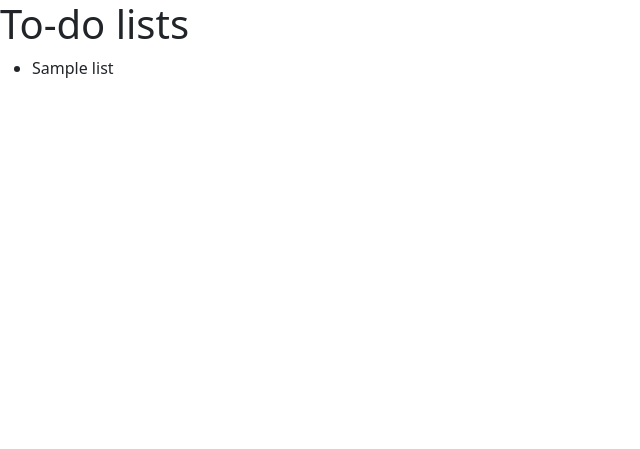
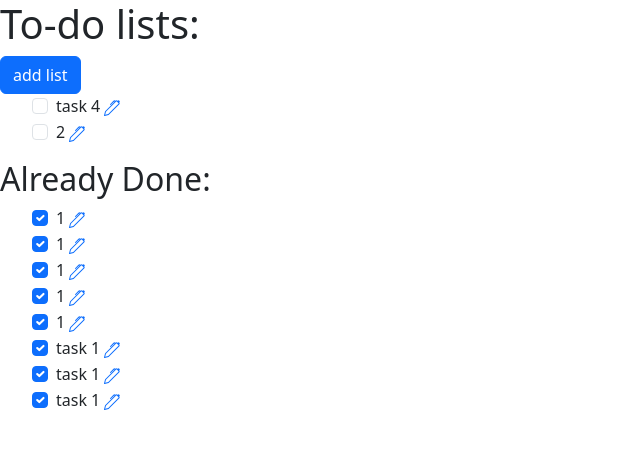
Before and after one commit to gacoelho/Desafio_Petronect, a Django app: page / in a window 1280 px wide. Shown: the top 449 px of the page, without its empty margins (0-640 px from the left). Run offline with Django 4.2, Linux system fonts and the light colour scheme; data comes from the database, SQL or seed files in the repository; tables that the repository leaves empty hold one stand-in row (values such as "Sample post").

Commit message:
edit done;

```diff
--- a/to_do_petronect/templates/to_do/index.html
+++ b/to_do_petronect/templates/to_do/index.html
@@ -7,10 +7,39 @@
     <link href="https://cdn.jsdelivr.net/npm/bootstrap@5.3.3/dist/css/bootstrap.min.css" rel="stylesheet" integrity="sha384-QWTKZyjpPEjISv5WaRU9OFeRpok6YctnYmDr5pNlyT2bRjXh0JMhjY6hW+ALEwIH" crossorigin="anonymous">
   </head>
   <body>
-    <h1>To-do lists</h1>
+    <h1>To-do lists:</h1>
+    <a class="btn btn-primary" href="task_form/">add list</a>
     <ul>
         {% for list in task_list %}
-            <li> {{list}} </li>
+        {%if not list.done %}
+        <div class="form-check">
+            <input class="form-check-input" type="checkbox" value="">
+            <label class="form-check-label" for="flexCheckDefault">
+             {{list}}
+            </label>
+            <a href="edit_task/{{list.id}}/">
+                <svg xmlns="http://www.w3.org/2000/svg" width="16" height="16" fill="currentColor" class="bi bi-pen" viewBox="0 0 16 16">
+                    <path d="m13.498.795.149-.149a1.207 1.207 0 1 1 1.707 1.708l-.149.148a1.5 1.5 0 0 1-.059 2.059L4.854 14.854a.5.5 0 0 1-.233.131l-4 1a.5.5 0 0 1-.606-.606l1-4a.5.5 0 0 1 .131-.232l9.642-9.642a.5.5 0 0 0-.642.056L6.854 4.854a.5.5 0 1 1-.708-.708L9.44.854A1.5 1.5 0 0 1 11.5.796a1.5 1.5 0 0 1 1.998-.001m-.644.766a.5.5 0 0 0-.707 0L1.95 11.756l-.764 3.057 3.057-.764L14.44 3.854a.5.5 0 0 0 0-.708z"/>
+                </svg></a>
+        </div>
+        {% endif %}
+        {% endfor %}
+    </ul>
+    <h2>Already Done:</h2>
+    <ul>
+        {% for list in task_list %}
+        {%if  list.done %}
+        <div class="form-check">
+            <input class="form-check-input" type="checkbox" value="" checked>
+            <label class="form-check-label" for="flexCheckDefault">
+             {{list}}
+            </label>
+            <a href="edit_task/{{list.id}}/">
+            <svg xmlns="http://www.w3.org/2000/svg" width="16" height="16" fill="currentColor" class="bi bi-pen" viewBox="0 0 16 16">
+                <path d="m13.498.795.149-.149a1.207 1.207 0 1 1 1.707 1.708l-.149.148a1.5 1.5 0 0 1-.059 2.059L4.854 14.854a.5.5 0 0 1-.233.131l-4 1a.5.5 0 0 1-.606-.606l1-4a.5.5 0 0 1 .131-.232l9.642-9.642a.5.5 0 0 0-.642.056L6.854 4.854a.5.5 0 1 1-.708-.708L9.44.854A1.5 1.5 0 0 1 11.5.796a1.5 1.5 0 0 1 1.998-.001m-.644.766a.5.5 0 0 0-.707 0L1.95 11.756l-.764 3.057 3.057-.764L14.44 3.854a.5.5 0 0 0 0-.708z"/>
+            </svg></a>
+        </div>
+        {% endif %}
         {% endfor %}
     </ul>
     <script src="https://cdn.jsdelivr.net/npm/bootstrap@5.3.3/dist/js/bootstrap.bundle.min.js" integrity="sha384-YvpcrYf0tY3lHB60NNkmXc5s9fDVZLESaAA55NDzOxhy9GkcIdslK1eN7N6jIeHz" crossorigin="anonymous"></script>
--- a/to_do_petronect/to_do/models.py
+++ b/to_do_petronect/to_do/models.py
@@ -3,18 +3,9 @@ from django.db import models
 class Task(models.Model):
     title = models.CharField(max_length=100)
     description = models.CharField(max_length=500)
-    pub_date = models.DateField(auto_now=True)
-    due_date = models.DateField()
+    pub_date = models.DateTimeField(auto_now_add=True)
+    due_date = models.DateTimeField()
+    done = models.BooleanField(default=False)
 
     def __str__(self):
         return self.title
-
-class Task_list(models.Model):
-    title = models.CharField(max_length=100)
-    tasks = models.ForeignKey(
-        Task,
-        on_delete=models.CASCADE,)
-    pub_date = models.DateField(auto_now=True)
-
-    def __str__(self):
-        return self.title
--- a/to_do_petronect/to_do/views.py
+++ b/to_do_petronect/to_do/views.py
@@ -1,7 +1,33 @@
-from django.shortcuts import render
-from .models import Task_list
+
+from django.shortcuts import render, redirect, get_object_or_404
+from .models import Task
+from .forms import Task_Form
+
+def creat_task_view(request):
+    if request.method == "POST":
+        form = Task_Form(request.POST)
+        if form.is_valid():
+            form.save()
+            return redirect('/')
+    else:
+        form = Task_Form()
+    context = {"form": form}
+    return render(request, "to_do/task_form.html", context)
+
+def edit_task_view(request, task_id):
+    task = get_object_or_404(Task, id=task_id)
+    if request.method == 'GET':
+        form = Task_Form(instance=task)
+        context = {"form": form}
+        return render(request, "to_do/task_form.html", context)
+    elif request.method == 'POST':
+        form = Task_Form(request.POST, instance=task)
+        if form.is_valid():
+            form.save()
+            return redirect('/')
+    return render(request, "to_do/error_page1.html")
 
 def index(request):
-    task_list = Task_list.objects.order_by("-pub_date")
+    task_list = Task.objects.order_by("-pub_date")
     context = {"task_list": task_list}
     return render(request,"to_do/index.html", context)
--- a/to_do_petronect/to_do_petronect/urls.py
+++ b/to_do_petronect/to_do_petronect/urls.py
@@ -16,9 +16,11 @@ Including another URLconf
 """
 from django.contrib import admin
 from django.urls import path
-from to_do.views import index
+from to_do.views import index, creat_task_view, edit_task_view
 
 urlpatterns = [
     path('admin/', admin.site.urls),
     path('', index),
+    path('task_form/', creat_task_view),
+    path('edit_task/<int:task_id>/', edit_task_view),
 ]
```
Also changed, not shown: to_do_petronect/templates/to_do/error_page1.html (added, +14 -0 lines), to_do_petronect/templates/to_do/task_form.html (added, +17 -0 lines), to_do_petronect/to_do/forms.py (added, +7 -0 lines), to_do_petronect/db.sqlite3, to_do_petronect/to_do/migrations/0001_initial.py, to_do_petronect/to_do/migrations/0002_task_task_list_id.py (added), to_do_petronect/to_do/migrations/0003_remove_task_task_list_id_task_done_delete_task_list.py (added), to_do_petronect/to_do/migrations/0004_alter_task_done.py (added).
